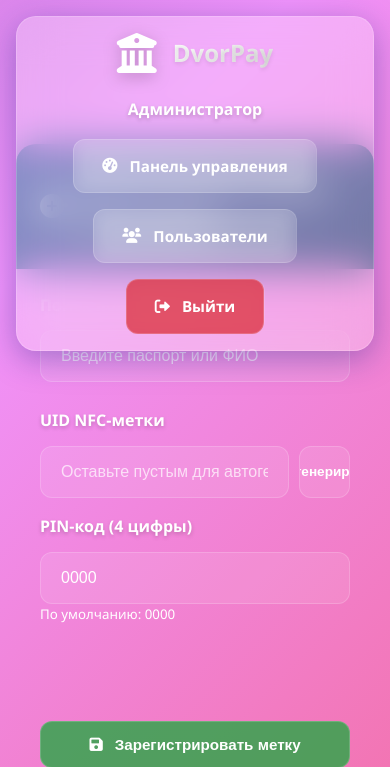
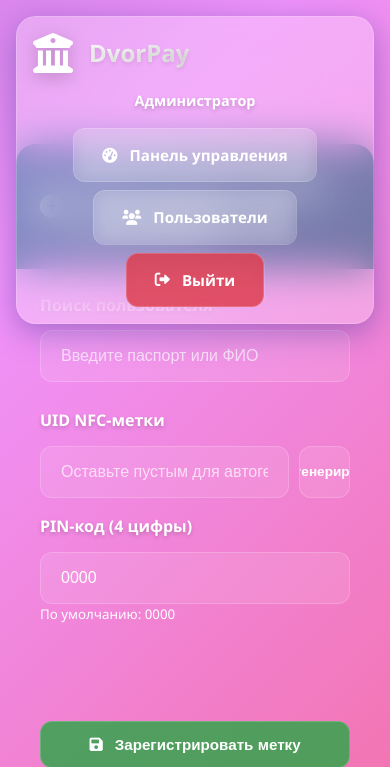
Before and after one commit to vefyz/dvorpay1, a Flask app: page /admin/nfc in a window 390 px wide. Shown: the top 767 px of the page. Run offline with Flask 3, Linux system fonts and the light colour scheme; a user stored in the database is signed in; data comes from the database, SQL or seed files in the repository; data that the repository does not hold is empty.

Commit message:
Update style.css

```diff
--- a/static/style.css
+++ b/static/style.css
@@ -1264,7 +1264,63 @@ html {
 ::-webkit-scrollbar-thumb:hover {
     background: rgba(255, 255, 255, 0.5);
 }
-
+/* Исправления для header */
+.header-content {
+    display: flex;
+    flex-wrap: wrap;
+    justify-content: space-between;
+    align-items: center;
+    gap: 1rem;
+    padding: 1rem;
+}
+
+.nav {
+    display: flex;
+    flex-wrap: wrap;
+    gap: 0.5rem;
+    align-items: center;
+}
+
+.user-info {
+    display: flex;
+    flex-direction: column;
+    align-items: flex-end;
+    margin-right: 1rem;
+}
+
+.user-name {
+    font-weight: 600;
+    font-size: 0.9rem;
+}
+
+.role-badge {
+    padding: 2px 8px;
+    border-radius: 12px;
+    font-size: 0.75rem;
+    font-weight: 600;
+    margin-top: 2px;
+}
+
+/* Адаптивность для мобильных */
+@media (max-width: 768px) {
+    .header-content {
+        flex-direction: column;
+        align-items: flex-start;
+        gap: 0.5rem;
+    }
+
+    .nav {
+        width: 100%;
+        justify-content: flex-start;
+        margin-top: 0.5rem;
+    }
+
+    .user-info {
+        align-items: flex-start;
+        margin-right: 0;
+        margin-bottom: 0.5rem;
+    }
+}
 /* Selection */
 ::selection {
     background: rgba(255, 255, 255, 0.3);
```
